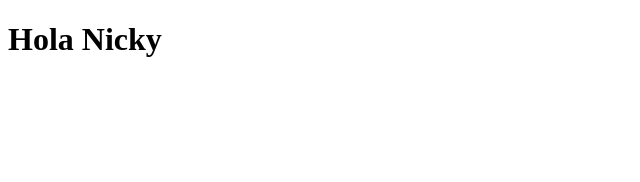
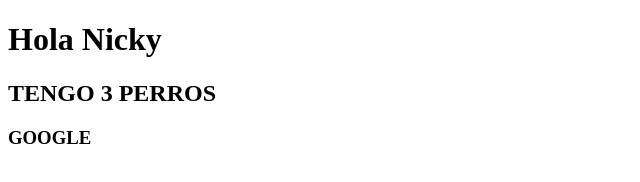
Before and after one commit to Soylorett/Prueva, a plain HTML site: page Pueba/index.html in a window 1280 px wide. Shown: the whole page, without its empty margins (0-640 px from the left). Drawn offline with Linux system fonts and the light colour scheme.

Commit message:
CamBIOOS1

```diff
--- a/Pueba/index.html
+++ b/Pueba/index.html
@@ -8,5 +8,7 @@
 </head>
 <body>
     <h1>Hola Nicky</h1>
+    <h2>TENGO 3 PERROS </h2>
+    <h3>GOOGLE</h3>
 </body>
 </html>
```
